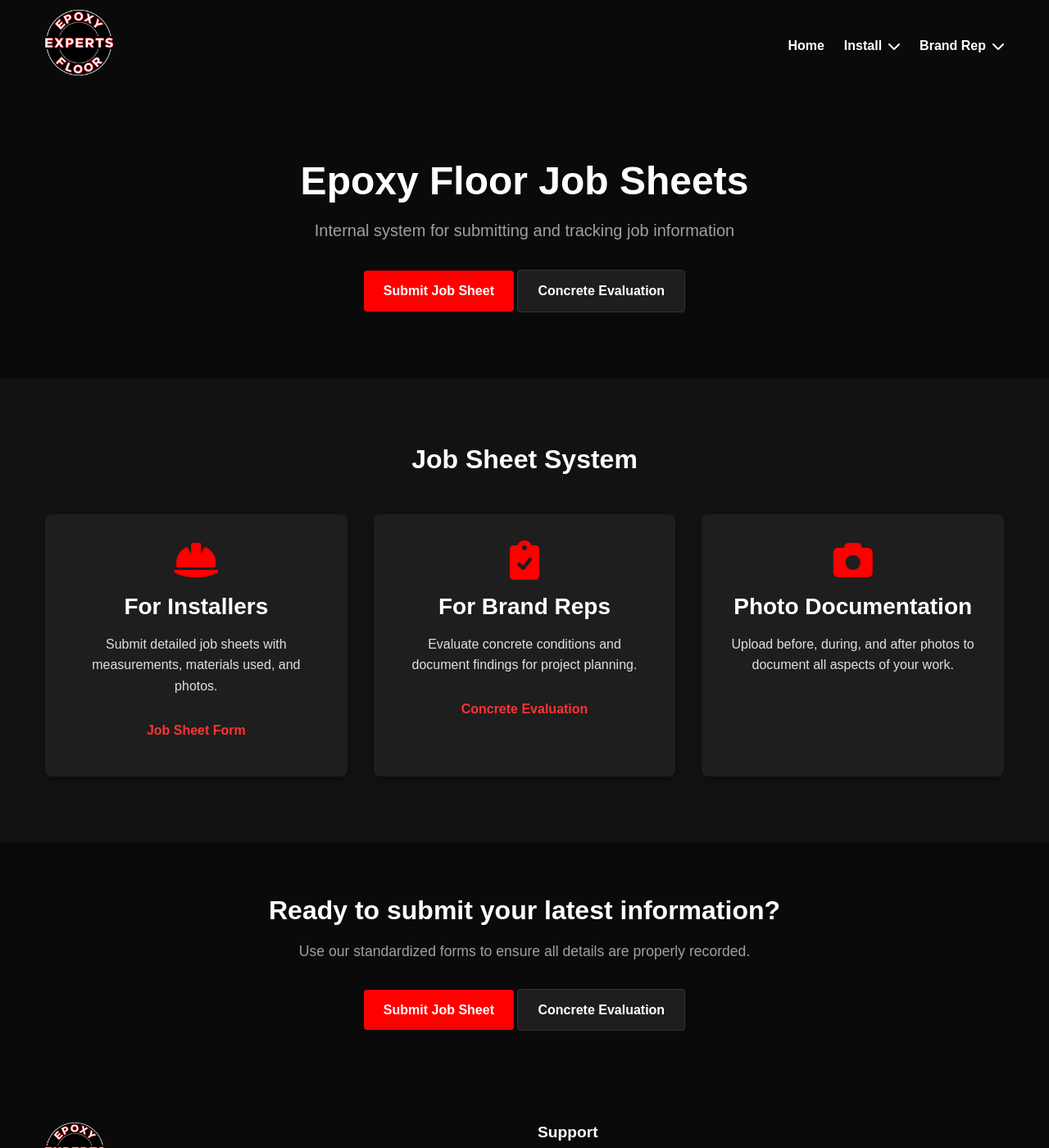
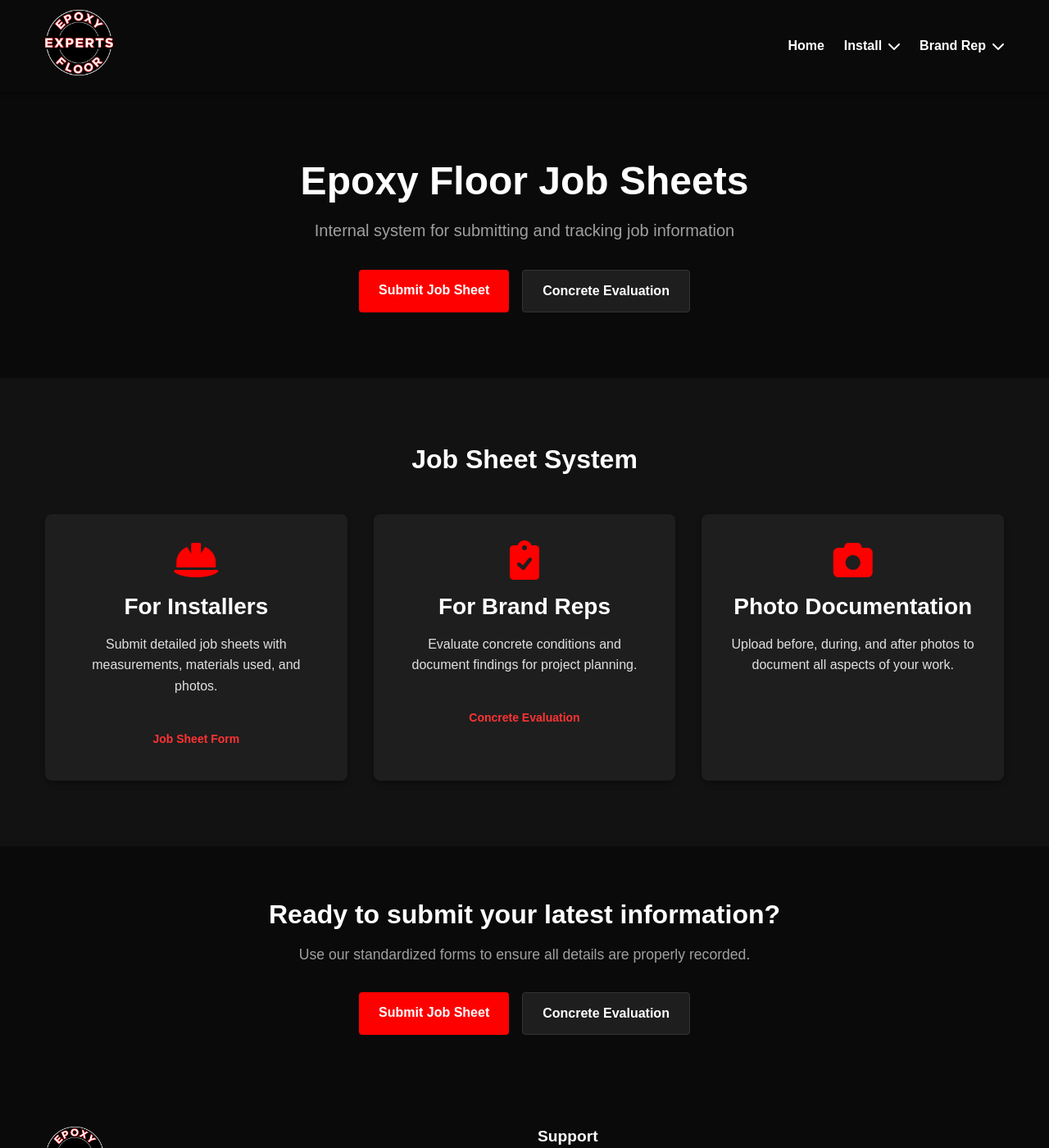
Before and after one commit to tim-amredev/epoxy-job-sheets, a Jekyll site: the page built from index.html, in a window 1280 px wide and 1400 px high. Shown: the whole window at 82% size. Built offline with Jekyll 4.4.1, drawn with Linux system fonts in a browser that asks for light colours.

Commit message:
Update main.css

```diff
--- a/assets/css/main.css
+++ b/assets/css/main.css
@@ -124,6 +124,38 @@ p {
 .btn-secondary:hover {
   background-color: var(--hover-bg);
   color: var(--light-text);
+}
+
+/* Hero Buttons */
+.hero-buttons {
+  display: flex;
+  justify-content: center;
+  gap: 1rem;
+  margin-top: 2rem;
+}
+
+/* CTA Buttons */
+.cta-buttons {
+  display: flex;
+  justify-content: center;
+  gap: 1rem;
+  margin-top: 1.5rem;
+}
+
+/* Small Button */
+.btn-sm {
+  padding: 0.5rem 1rem;
+  font-size: 0.875rem;
+  margin-top: 1rem;
+}
+
+@media (max-width: 576px) {
+  .hero-buttons,
+  .cta-buttons {
+    flex-direction: column;
+    align-items: center;
+    gap: 0.75rem;
+  }
 }
 
 /* Header */
```
